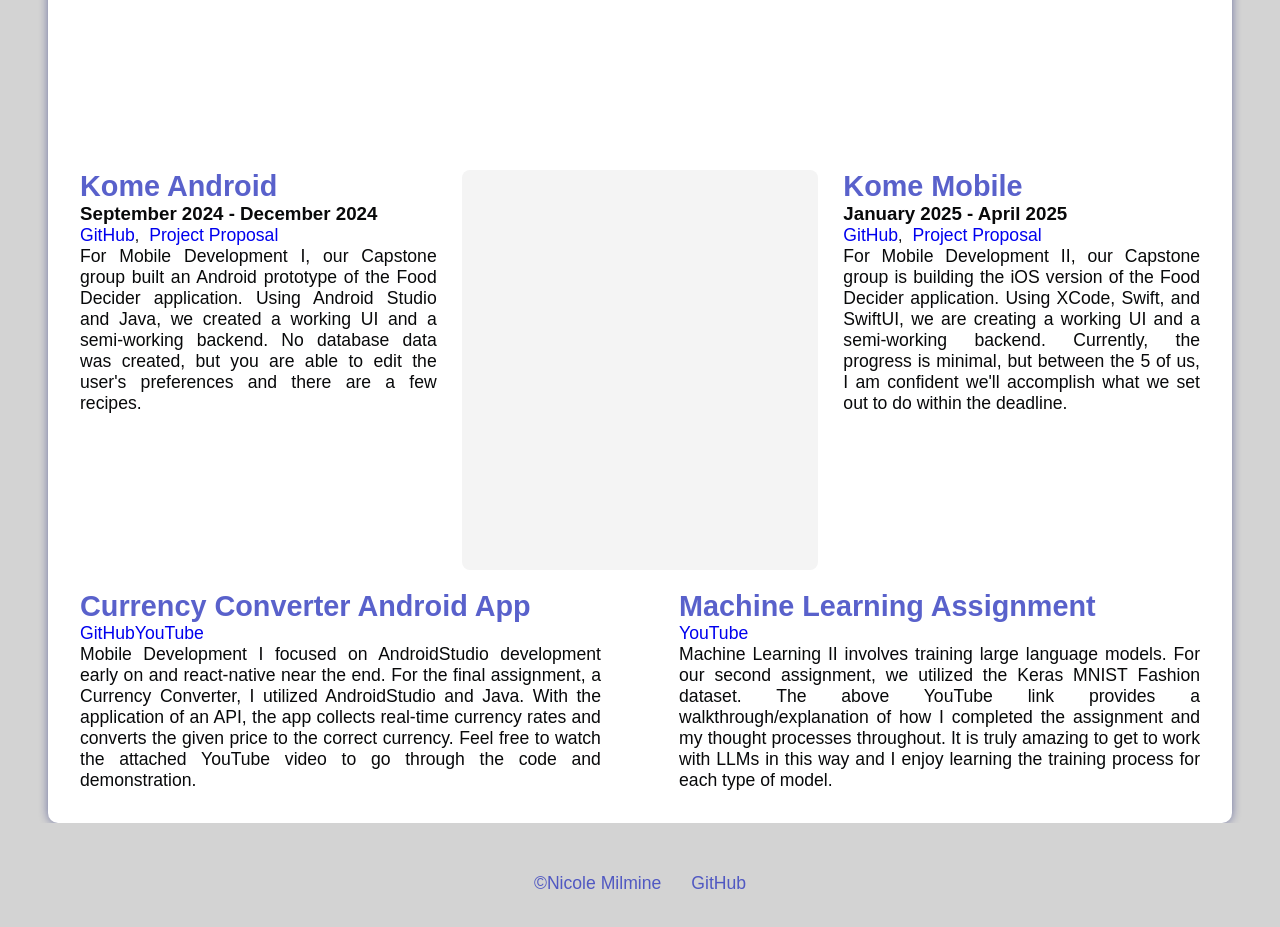
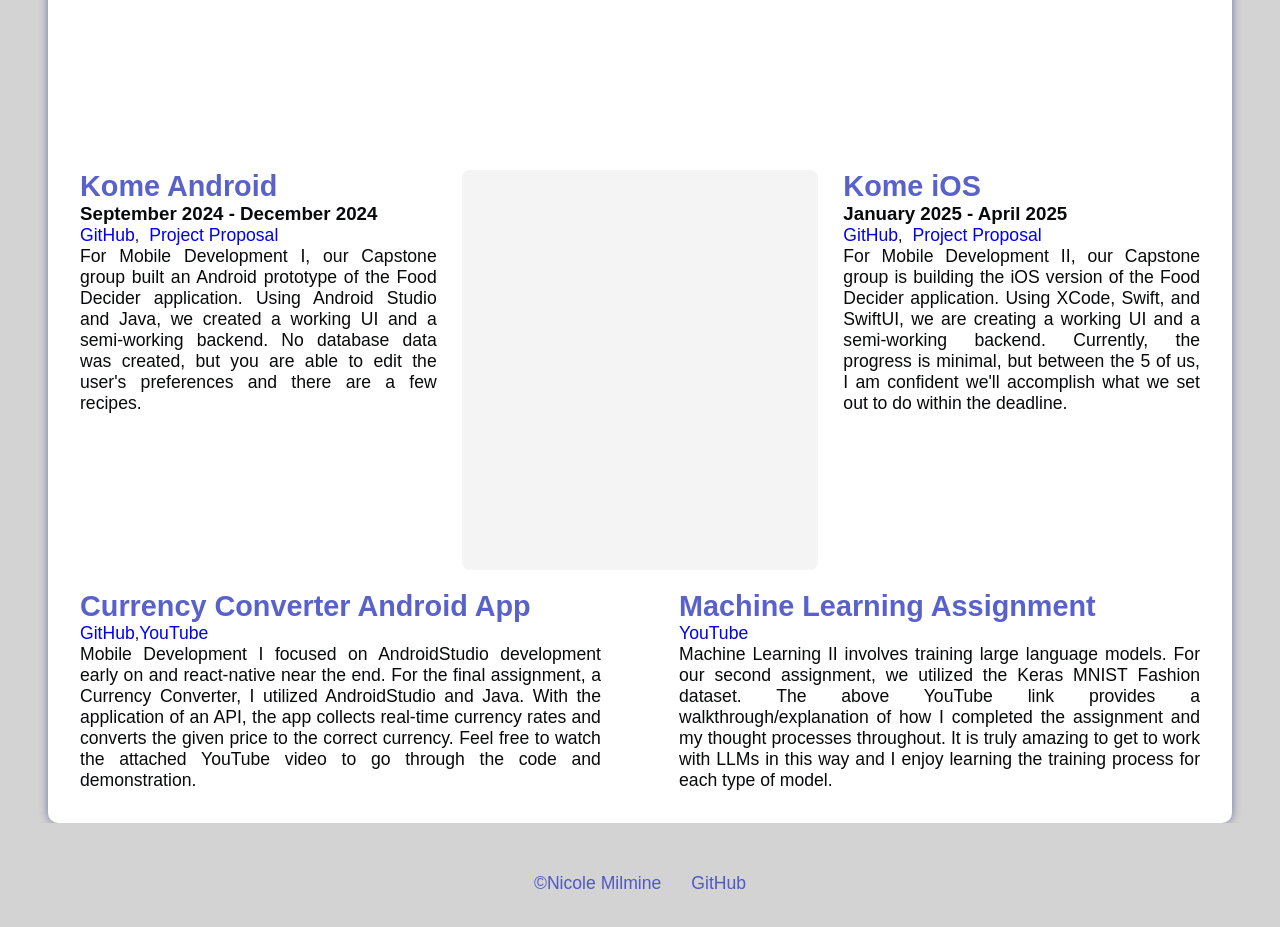
Before and after one commit to n2milmin/portfolio, a React (Create React App) app: page /academic in a window 1280 px wide. Shown: the part 1480-2407 px from the top of the page. Built offline with nearby package versions, Linux system fonts and the light colour scheme; grey boxes are pictures that could not be loaded.

Commit message:
Changed wording

```diff
--- a/src/pages/academic.js
+++ b/src/pages/academic.js
@@ -168,7 +168,7 @@ const Academic = () => {
                         height="400px"
                     />
                     <div className="apple">
-                        <h2>Kome Mobile</h2>
+                        <h2>Kome iOS</h2>
                         <h3>January 2025 - April 2025</h3>
                         <a
                             href='https://github.com/AnnaShiba/COMP3097_GroupProject'
@@ -196,6 +196,7 @@ const Academic = () => {
                             target='_blank'>
                                 GitHub
                         </a>
+                        ,
                         <a
                             href='https://www.youtube.com/watch?v=kx-kCzv4YWQ'
                             target='_blank'>
```
